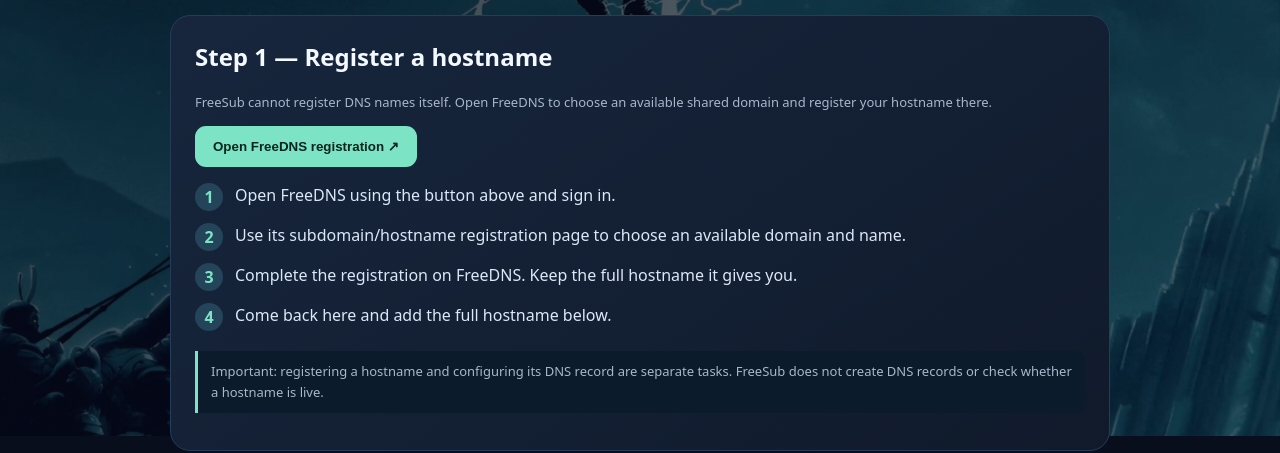
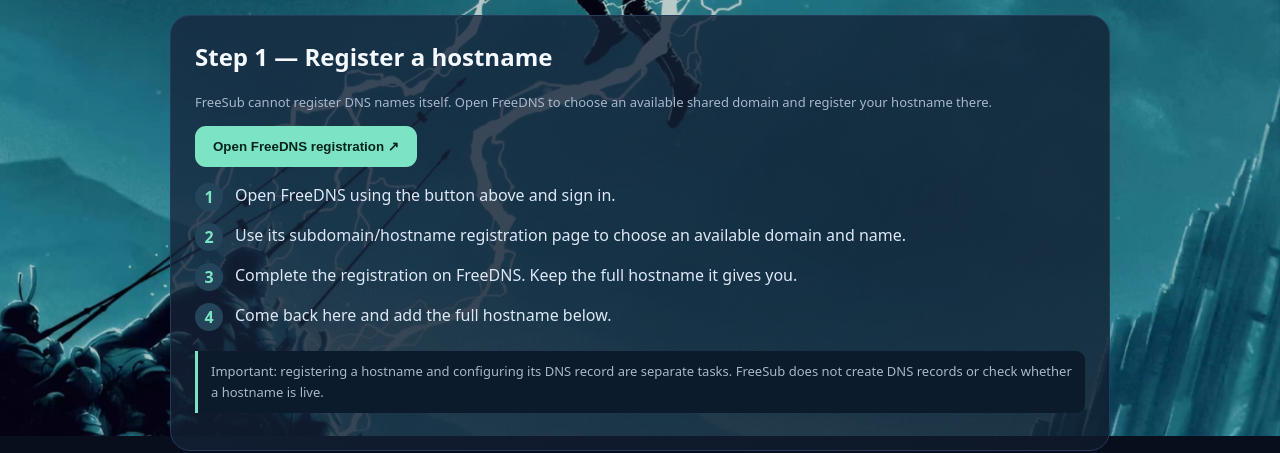
Before and after one commit to THOR1220/freesub, a plain HTML site: page index.html in a window 1280 px wide. Shown: the part 364-817 px from the top of the page. Drawn offline with Linux system fonts and the light colour scheme.

Commit message:
Update wallpaper shade and panel background styles

```diff
--- a/index.html
+++ b/index.html
@@ -9,7 +9,7 @@
 *{box-sizing:border-box}
 body{margin:0;background:var(--bg);color:#f4f8ff;font:16px system-ui,sans-serif}
 #wallpaper{position:fixed;inset:0;width:100%;height:100%;object-fit:cover;z-index:0;pointer-events:none}
-.wallpaper-shade{position:fixed;inset:0;background:linear-gradient(120deg,rgba(5,10,25,.78),rgba(5,10,25,.60));z-index:1;pointer-events:none}
+.wallpaper-shade{position:fixed;inset:0;background:linear-gradient(120deg,rgba(5,10,25,.22),rgba(5,10,25,.18));z-index:1;pointer-events:none}
 .wrap{position:relative;z-index:2;max-width:980px;margin:auto;padding:28px 20px}
 .top{display:flex;justify-content:space-between;align-items:center}
 .logo{font-size:25px;font-weight:800;letter-spacing:-1px}.logo span{color:var(--mint)}
@@ -17,7 +17,7 @@ body{margin:0;background:var(--bg);color:#f4f8ff;font:16px system-ui,sans-serif}
 .hero{padding:55px 0 30px}.eyebrow{color:var(--mint);font-size:12px;font-weight:800;letter-spacing:2px;text-transform:uppercase}
 .hero h1{font-size:clamp(38px,7vw,64px);line-height:1.02;letter-spacing:-3px;margin:12px 0}
 .muted{color:var(--muted)}
-.panel{background:linear-gradient(145deg,#17263d,#101a2b);border:1px solid var(--line);border-radius:20px;padding:24px;margin:18px 0}
+.panel{background:linear-gradient(145deg,rgba(23,38,61,.78),rgba(16,26,43,.78));border:1px solid var(--line);border-radius:20px;padding:24px;margin:18px 0}
 .form{display:flex;gap:10px;flex-wrap:wrap}
 .input,.select{flex:1;min-width:190px;background:#091323;border:1px solid #3a506e;border-radius:11px;padding:13px;color:white;font:inherit}
 button{background:var(--mint);color:#08241d;border:0;border-radius:11px;padding:13px 18px;font-weight:800;cursor:pointer}
```
